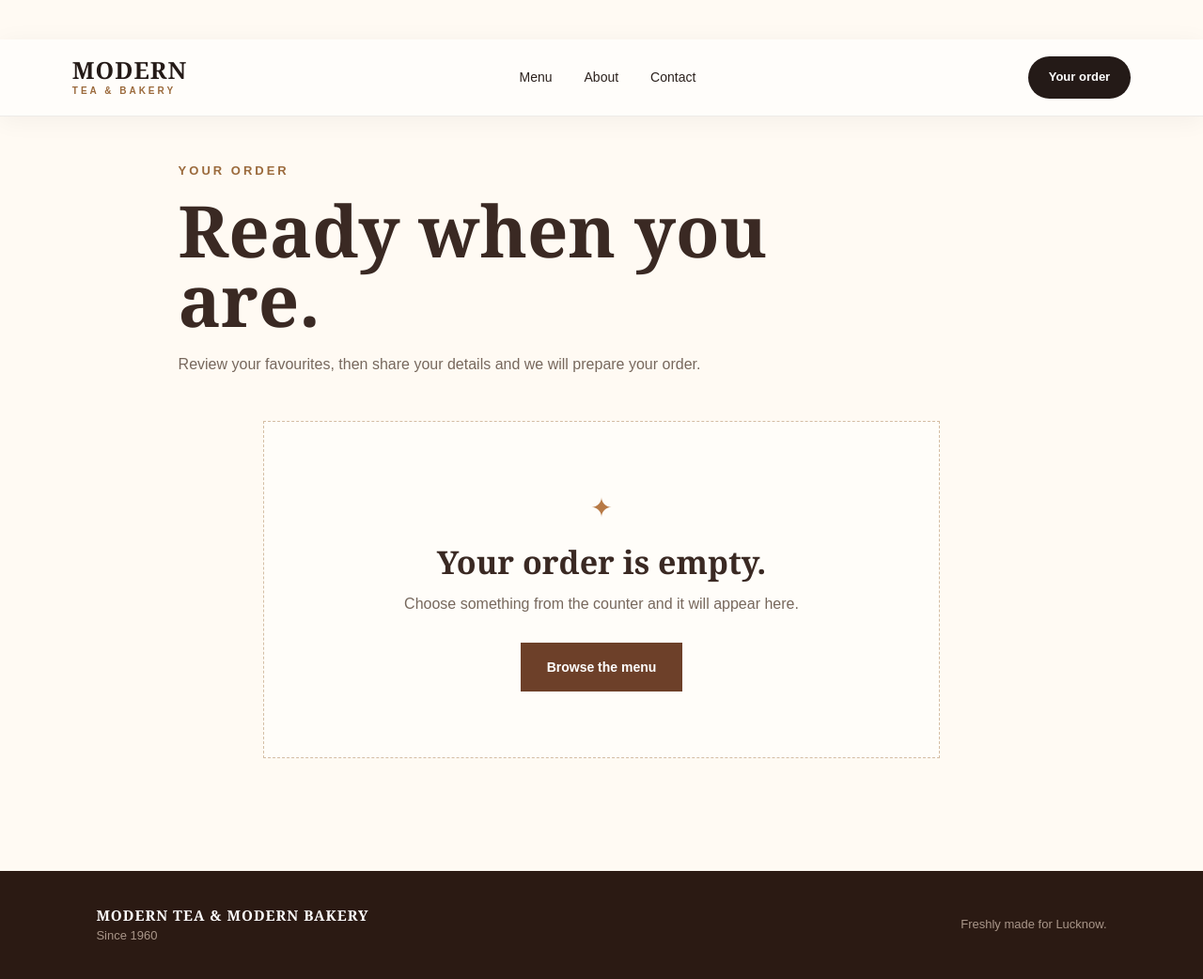
After one commit to aquibahmadsiddiqui6-coder/modern_bakery, a Django app: page /cart/ in a window 1280 px wide. The commit adds this page. Shown: the whole page at 94% size. Run offline with Django 5.2, Linux system fonts and the light colour scheme.

Commit message:
Add customer ordering flow

```diff
--- a/config/settings.py
+++ b/config/settings.py
@@ -69,6 +69,7 @@ TEMPLATES = [
                 'django.template.context_processors.request',
                 'django.contrib.auth.context_processors.auth',
                 'django.contrib.messages.context_processors.messages',
+                'main.context_processors.cart',
             ],
         },
     },
--- /dev/null
+++ b/main/context_processors.py
@@ -0,0 +1,5 @@
+def cart(request):
+    items = request.session.get("cart", {})
+    return {
+        "cart_count": sum(int(quantity) for quantity in items.values()),
+    }
--- a/main/static/main/style.css
+++ b/main/static/main/style.css
@@ -714,6 +714,11 @@ h2 {
 }
 
 .product-order-link {
+    border: 0;
+    background: transparent;
+    padding: 0;
+    cursor: pointer;
+    font-family: inherit;
     color: #8f5c32;
     font-size: 12px;
     font-weight: 700;
@@ -723,6 +728,299 @@ h2 {
 .product-order-link:hover {
     color: #432619;
     transform: translate(2px, -2px);
+}
+
+.add-to-cart-form {
+    margin: 0;
+}
+
+.order-page {
+    min-height: 100vh;
+    background: #fffaf3;
+    color: #3a2923;
+    text-align: left;
+}
+
+.order-shell {
+    max-width: 1080px;
+    margin: 0 auto;
+    padding: 90px 7% 120px;
+}
+
+.order-heading {
+    max-width: 650px;
+    margin-bottom: 48px;
+}
+
+.order-heading h1,
+.success-order h1 {
+    margin: 8px 0 18px;
+    color: #3a2923;
+    font-family: Georgia, "Times New Roman", serif;
+    font-size: clamp(44px, 6vw, 76px);
+    line-height: .98;
+}
+
+.order-heading > p:last-child,
+.success-order > p:not(.section-label) {
+    max-width: 560px;
+    color: #77685d;
+    font-size: 16px;
+    line-height: 1.6;
+}
+
+.order-layout,
+.checkout-layout {
+    display: grid;
+    grid-template-columns: minmax(0, 1.5fr) minmax(280px, .75fr);
+    gap: 48px;
+    align-items: start;
+}
+
+.order-items,
+.checkout-form,
+.order-summary,
+.success-order {
+    border: 1px solid #eadccc;
+    background: #fffdf9;
+    padding: 30px;
+}
+
+.order-items h2,
+.order-summary h2 {
+    margin: 0 0 24px;
+    color: #3a2923;
+    font-family: Georgia, "Times New Roman", serif;
+    font-size: 30px;
+}
+
+.order-item {
+    display: flex;
+    justify-content: space-between;
+    gap: 24px;
+    padding: 22px 0;
+    border-top: 1px solid #eadccc;
+}
+
+.order-item h3 {
+    margin: 0 0 6px;
+    font-family: Georgia, "Times New Roman", serif;
+    font-size: 22px;
+}
+
+.order-item p,
+.order-summary > p:not(.section-label) {
+    color: #77685d;
+    line-height: 1.5;
+}
+
+.order-item-actions {
+    display: flex;
+    align-items: center;
+    gap: 12px;
+    color: #77685d;
+    white-space: nowrap;
+}
+
+.order-item-actions input {
+    width: 58px;
+    padding: 9px;
+    border: 1px solid #d9c5b0;
+    background: #fffaf3;
+    color: #3a2923;
+    font: inherit;
+}
+
+.order-item-actions strong {
+    color: #3a2923;
+    font-size: 17px;
+}
+
+.remove-link {
+    border: 0;
+    padding: 0;
+    background: none;
+    color: #9b6a3c;
+    cursor: pointer;
+    font: inherit;
+    font-size: 12px;
+}
+
+.order-items > .secondary-btn {
+    margin-top: 22px;
+    background: transparent;
+    cursor: pointer;
+    font-family: inherit;
+}
+
+.order-summary {
+    position: sticky;
+    top: 30px;
+}
+
+.order-summary h2 {
+    font-size: 42px;
+}
+
+.order-summary .primary-btn {
+    display: block;
+    margin-top: 26px;
+    text-align: center;
+}
+
+.empty-order,
+.success-order {
+    max-width: 720px;
+    margin: 0 auto;
+    text-align: center;
+}
+
+.empty-order {
+    padding: 70px 30px;
+    border: 1px dashed #d4bda4;
+    background: #fffdf9;
+}
+
+.empty-order > span,
+.success-mark {
+    display: block;
+    margin-bottom: 15px;
+    color: #b77945;
+    font-size: 28px;
+}
+
+.empty-order h2 {
+    margin-bottom: 12px;
+    font-family: Georgia, "Times New Roman", serif;
+    font-size: 34px;
+}
+
+.empty-order p {
+    margin-bottom: 28px;
+    color: #77685d;
+}
+
+.checkout-form {
+    display: grid;
+    gap: 18px;
+}
+
+.checkout-form label {
+    display: grid;
+    gap: 8px;
+    color: #3a2923;
+    font-size: 13px;
+    font-weight: 700;
+}
+
+.checkout-form label span {
+    color: #9b8575;
+    font-weight: 400;
+}
+
+.checkout-form input,
+.checkout-form textarea {
+    width: 100%;
+    box-sizing: border-box;
+    border: 1px solid #d9c5b0;
+    padding: 12px 13px;
+    background: #fffaf3;
+    color: #3a2923;
+    font: inherit;
+}
+
+.checkout-form input:focus,
+.checkout-form textarea:focus {
+    outline: 2px solid #b77945;
+    outline-offset: 1px;
+}
+
+.checkout-form .primary-btn {
+    border: 0;
+    cursor: pointer;
+    font-family: inherit;
+}
+
+.summary-line {
+    display: flex;
+    justify-content: space-between;
+    gap: 18px;
+    padding: 12px 0;
+    color: #77685d;
+    line-height: 1.4;
+}
+
+.summary-line strong {
+    color: #3a2923;
+    white-space: nowrap;
+}
+
+.checkout-summary hr {
+    border: 0;
+    border-top: 1px solid #eadccc;
+}
+
+.summary-total {
+    color: #3a2923;
+    font-size: 20px;
+}
+
+.form-error,
+.order-messages {
+    margin-bottom: 24px;
+    padding: 14px 18px;
+    border-left: 3px solid #b77945;
+    background: #f5ede3;
+    color: #5a4032;
+}
+
+.success-order {
+    padding: 62px 42px;
+}
+
+.success-details {
+    max-width: 470px;
+    margin: 30px auto;
+    border-top: 1px solid #eadccc;
+    text-align: left;
+}
+
+.success-details p {
+    display: flex;
+    justify-content: space-between;
+    gap: 20px;
+    padding: 15px 0;
+    border-bottom: 1px solid #eadccc;
+    color: #77685d;
+}
+
+.success-details strong {
+    color: #3a2923;
+}
+
+@media (max-width: 760px) {
+    .order-layout,
+    .checkout-layout {
+        grid-template-columns: 1fr;
+        gap: 24px;
+    }
+
+    .order-summary {
+        position: static;
+    }
+
+    .order-item {
+        align-items: flex-start;
+        flex-direction: column;
+    }
+
+    .order-item-actions {
+        flex-wrap: wrap;
+    }
+
+    .success-order {
+        padding: 42px 24px;
+    }
 }
 
 .menu-empty {
--- /dev/null
+++ b/main/templates/main/cart.html
@@ -0,0 +1,51 @@
+{% load static %}
+<!DOCTYPE html>
+<html lang="en">
+<head>
+    <meta charset="UTF-8">
+    <meta name="viewport" content="width=device-width, initial-scale=1.0">
+    <title>Your Order | Modern Tea &amp; Modern Bakery</title>
+    <link rel="stylesheet" href="{% static 'main/style.css' %}?v=ordering-1">
+</head>
+<body class="pastries-page order-page">
+    <header class="navbar pastries-navbar">
+        <a class="logo" href="{% url 'home' %}"><span>MODERN</span><small>TEA &amp; BAKERY</small></a>
+        <nav aria-label="Main navigation">
+            <a href="{% url 'menu' %}">Menu</a>
+            <a href="{% url 'home' %}#about">About</a>
+            <a href="{% url 'home' %}#contact">Contact</a>
+        </nav>
+        <a href="{% url 'cart' %}" class="nav-button">Your order{% if cart_count %} ({{ cart_count }}){% endif %}</a>
+    </header>
+
+    <main class="order-shell">
+        <div class="order-heading">
+            <p class="section-label">YOUR ORDER</p>
+            <h1>Ready when you are.</h1>
+            <p>Review your favourites, then share your details and we will prepare your order.</p>
+        </div>
+        {% if messages %}
+            <div class="order-messages">{% for message in messages %}<p>{{ message }}</p>{% endfor %}</div>
+        {% endif %}
+        {% if cart_rows %}
+            <form method="post" action="{% url 'update_cart' %}" class="order-layout">
+                {% csrf_token %}
+                <section class="order-items" aria-labelledby="order-items-title">
+                    <h2 id="order-items-title">Your favourites</h2>
+                    {% for row in cart_rows %}
+                        <article class="order-item">
+                            <div><span class="product-category">{{ row.product.get_category_display }}</span><h3>{{ row.product.name }}</h3><p>₹{{ row.product.price }} each</p></div>
+                            <div class="order-item-actions"><label for="quantity-{{ row.product.id }}">Qty</label><input id="quantity-{{ row.product.id }}" type="number" name="quantity_{{ row.product.id }}" min="0" max="99" value="{{ row.quantity }}"><strong>₹{{ row.line_total }}</strong><button type="submit" formaction="{% url 'remove_from_cart' %}" name="product_id" value="{{ row.product.id }}" class="remove-link">Remove</button></div>
+                        </article>
+                    {% endfor %}
+                    <button type="submit" class="secondary-btn">Update order</button>
+                </section>
+                <aside class="order-summary"><p class="section-label">ORDER SUMMARY</p><h2>₹{{ cart_total }}</h2><p>Taxes and delivery details will be confirmed by the bakery.</p><a class="primary-btn" href="{% url 'checkout' %}">Continue to checkout</a></aside>
+            </form>
+        {% else %}
+            <section class="empty-order"><span aria-hidden="true">✦</span><h2>Your order is empty.</h2><p>Choose something from the counter and it will appear here.</p><a class="primary-btn" href="{% url 'menu' %}">Browse the menu</a></section>
+        {% endif %}
+    </main>
+    <footer><div><h3>MODERN TEA &amp; MODERN BAKERY</h3><p>Since 1960</p></div><p>Freshly made for Lucknow.</p></footer>
+</body>
+</html>
--- /dev/null
+++ b/main/templates/main/order_success.html
@@ -0,0 +1,4 @@
+{% load static %}
+<!DOCTYPE html>
+<html lang="en"><head><meta charset="UTF-8"><meta name="viewport" content="width=device-width, initial-scale=1.0"><title>Order Received | Modern Tea &amp; Modern Bakery</title><link rel="stylesheet" href="{% static 'main/style.css' %}?v=ordering-1"></head>
+<body class="pastries-page order-page"><header class="navbar pastries-navbar"><a class="logo" href="{% url 'home' %}"><span>MODERN</span><small>TEA &amp; BAKERY</small></a><nav aria-label="Main navigation"><a href="{% url 'menu' %}">Menu</a><a href="{% url 'home' %}#about">About</a><a href="{% url 'home' %}#contact">Contact</a></nav><a href="{% url 'home' %}" class="nav-button">Back home</a></header><main class="order-shell"><section class="success-order"><span class="success-mark" aria-hidden="true">✓</span><p class="section-label">ORDER RECEIVED</p><h1>Thank you, {{ order.customer_name }}.</h1><p>Your order <strong>#{{ order.id }}</strong> has been received. We will call <strong>{{ order.phone }}</strong> to confirm the details.</p><div class="success-details"><p><strong>Order total</strong><span>₹{{ order.total }}</span></p><p><strong>Delivery address</strong><span>{{ order.address }}</span></p></div><a class="primary-btn" href="{% url 'menu' %}">Keep browsing</a></section></main><footer><div><h3>MODERN TEA &amp; MODERN BAKERY</h3><p>Since 1960</p></div><p>Freshly made for Lucknow.</p></footer></body></html>
--- a/main/urls.py
+++ b/main/urls.py
@@ -15,4 +15,10 @@ urlpatterns = [
     path("cookies/", views.cookies, name="cookies"),
     path("gifts/", views.gifts, name="gifts"),
     path("tea/", views.tea, name="tea"),
+    path("cart/", views.cart, name="cart"),
+    path("cart/add/", views.add_to_cart, name="add_to_cart"),
+    path("cart/update/", views.update_cart, name="update_cart"),
+    path("cart/remove/", views.remove_from_cart, name="remove_from_cart"),
+    path("checkout/", views.checkout, name="checkout"),
+    path("order/<int:order_id>/", views.order_success, name="order_success"),
 ]
--- a/main/views.py
+++ b/main/views.py
@@ -1,5 +1,115 @@
-from django.shortcuts import render
-from .models import Product, HomepageMedia
+from decimal import Decimal
+
+from django.contrib import messages
+from django.db import transaction
+from django.shortcuts import get_object_or_404, redirect, render
+from django.views.decorators.http import require_POST
+
+from .models import HomepageMedia, Order, OrderItem, Product
+
+
+def _cart_products(request):
+    raw_cart = request.session.get("cart", {})
+    product_ids = [int(product_id) for product_id in raw_cart]
+    products = Product.objects.filter(id__in=product_ids, is_available=True)
+    product_map = {str(product.id): product for product in products}
+    rows = []
+    total = Decimal("0")
+    for product_id, quantity in raw_cart.items():
+        product = product_map.get(str(product_id))
+        if not product:
+            continue
+        quantity = max(1, min(int(quantity), 99))
+        line_total = product.price * quantity
+        rows.append({"product": product, "quantity": quantity, "line_total": line_total})
+        total += line_total
+    return rows, total
+
+
+def cart(request):
+    rows, total = _cart_products(request)
+    return render(request, "main/cart.html", {"cart_rows": rows, "cart_total": total})
+
+
+@require_POST
+def add_to_cart(request):
+    product = get_object_or_404(Product, pk=request.POST.get("product_id"), is_available=True)
+    cart_items = request.session.get("cart", {})
+    product_id = str(product.id)
+    cart_items[product_id] = min(int(cart_items.get(product_id, 0)) + 1, 99)
+    request.session["cart"] = cart_items
+    messages.success(request, f"{product.name} added to your order.")
+    return redirect(request.POST.get("next") or "cart")
+
+
+@require_POST
+def update_cart(request):
+    cart_items = request.session.get("cart", {})
+    for product_id in list(cart_items):
+        key = f"quantity_{product_id}"
+        if key not in request.POST:
+            continue
+        try:
+            quantity = int(request.POST[key])
+        except (TypeError, ValueError):
+            quantity = 1
+        if quantity <= 0:
+            cart_items.pop(product_id, None)
+        else:
+            cart_items[product_id] = min(quantity, 99)
+    request.session["cart"] = cart_items
+    messages.success(request, "Your order was updated.")
+    return redirect("cart")
+
+
+@require_POST
+def remove_from_cart(request):
+    cart_items = request.session.get("cart", {})
+    cart_items.pop(str(request.POST.get("product_id")), None)
+    request.session["cart"] = cart_items
+    return redirect("cart")
+
+
+def checkout(request):
+    rows, total = _cart_products(request)
+    if not rows:
+        messages.info(request, "Your order is empty. Add something from the menu first.")
+        return redirect("menu")
+    if request.method == "POST":
+        customer_name = request.POST.get("customer_name", "").strip()
+        phone = request.POST.get("phone", "").strip()
+        email = request.POST.get("email", "").strip()
+        address = request.POST.get("address", "").strip()
+        notes = request.POST.get("notes", "").strip()
+        if not customer_name or not phone or not address:
+            return render(request, "main/checkout.html", {"cart_rows": rows, "cart_total": total, "form_error": "Please enter your name, phone number, and address."})
+        with transaction.atomic():
+            order = Order.objects.create(
+                customer_name=customer_name,
+                phone=phone,
+                email=email,
+                address=address,
+                notes=notes,
+                total=total,
+            )
+            OrderItem.objects.bulk_create([
+                OrderItem(
+                    order=order,
+                    product=row["product"],
+                    product_name=row["product"].name,
+                    unit_price=row["product"].price,
+                    quantity=row["quantity"],
+                )
+                for row in rows
+            ])
+        request.session["cart"] = {}
+        return redirect("order_success", order_id=order.id)
+    return render(request, "main/checkout.html", {"cart_rows": rows, "cart_total": total})
+
+
+def order_success(request, order_id):
+    order = get_object_or_404(Order.objects.prefetch_related("items"), pk=order_id)
+    return render(request, "main/order_success.html", {"order": order})
 
 
 def get_menu_categories():
```
Also changed, not shown: main/admin.py (+15 -1 lines), main/models.py (+42 -0 lines), main/templates/main/checkout.html (added, +11 -0 lines), main/templates/main/menu.html (+7 -2 lines), main/templates/main/pastries.html (+7 -2 lines), db.sqlite3, main/migrations/0005_order_alter_product_category_orderitem.py (added).
